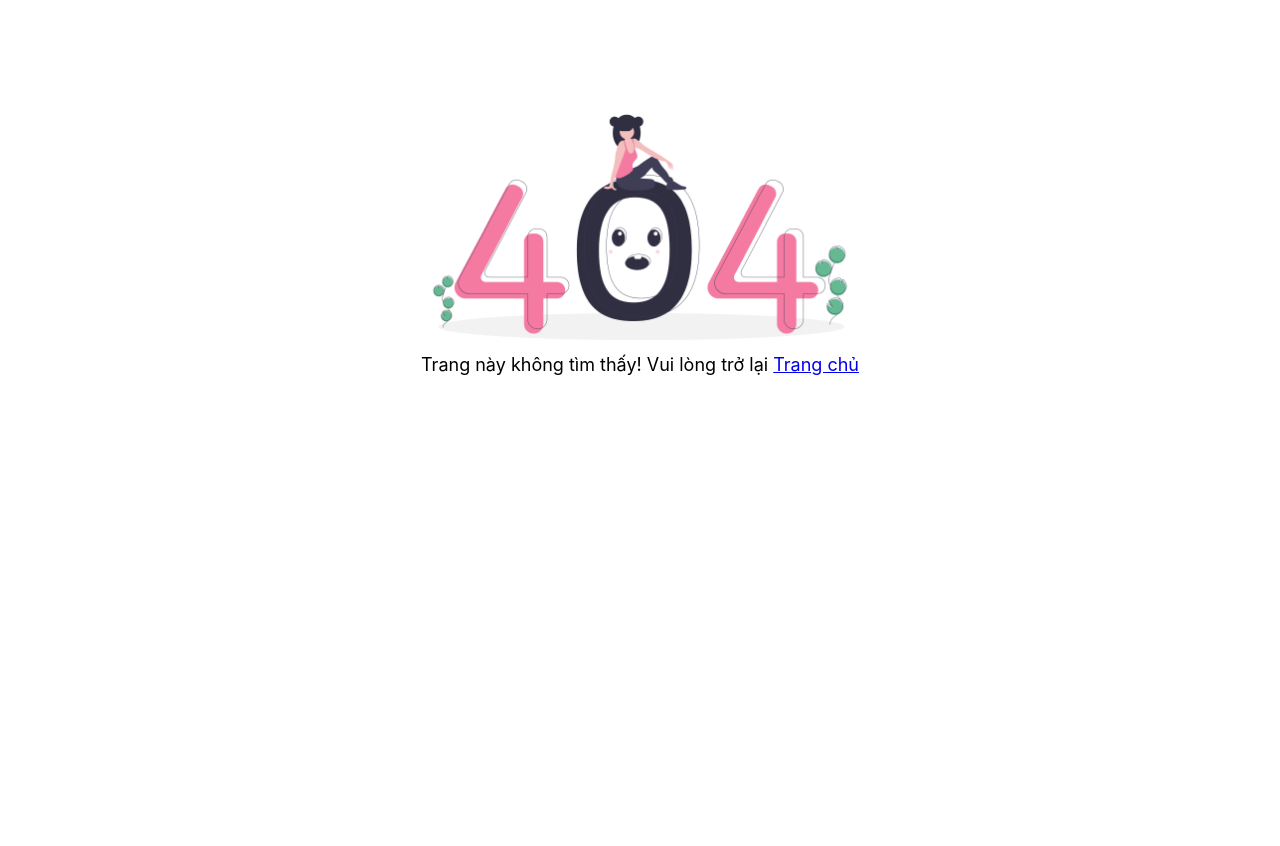
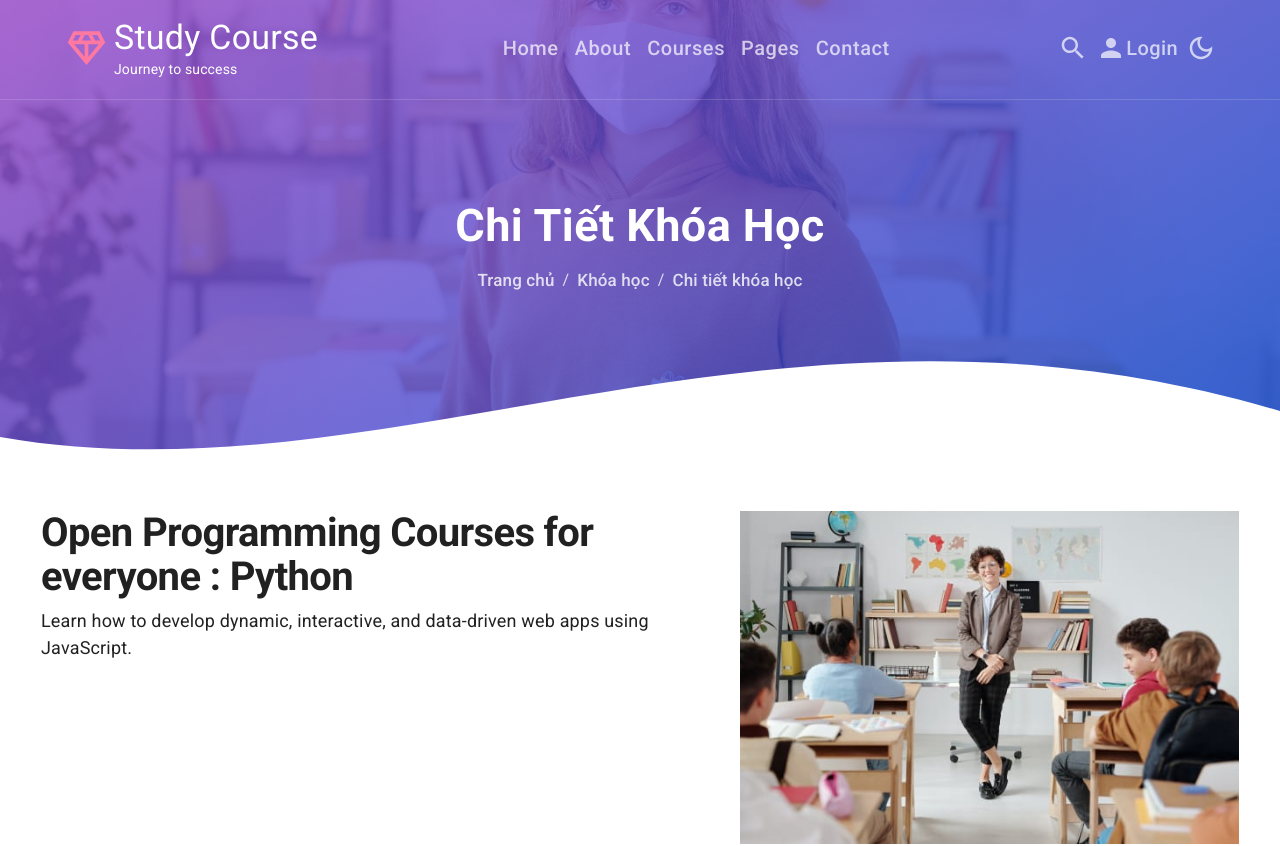
Before and after one commit to Juil53/Elearning-ReactJs, a React (Create React App) app: page /course-detail in a window 1280 px wide. Shown: the top 846 px of the page. Before the commit the page ends 800 px from the top, so only its background shows below. Built offline with nearby package versions, Linux system fonts and the light colour scheme.

Commit message:
Commit to pull

```diff
--- a/src/Routes/route.js
+++ b/src/Routes/route.js
@@ -17,6 +17,12 @@ const routesHome = [
     exact: false,
     path: "/courses",
     component: lazy(() => import("../templateHome/Courses/Courses")),
+  },
+  //Course detail
+  {
+    exact: false,
+    path: "/course-detail",
+    component: lazy(() => import("../templateHome/CourseDetail/CourseDetail")),
   },
   //UserProfile
   {
--- a/src/_components/Header/HomeHeader/Navbar.js
+++ b/src/_components/Header/HomeHeader/Navbar.js
@@ -54,7 +54,8 @@ const Navbar = () => {
   };
   React.useEffect(() => {
     window.addEventListener("scroll", changeNavbarColor);
-  }, []);
+    return () => window.removeEventListener("scroll", changeNavbarColor);
+  }, [colorChange]);
 
   const [anchorElNav, setAnchorElNav] = React.useState(null);
 
@@ -69,7 +70,7 @@ const Navbar = () => {
   return (
     <AppBar
       position="fixed"
-      sx={[{ boxShadow: 0,borderBottom:'1px solid #e7e7e72e' }, colorChange ? style.changeColor : style.navbar]}
+      sx={[{ boxShadow: 0, borderBottom: '1px solid #e7e7e72e' }, colorChange ? style.changeColor : style.navbar]}
     >
       <Container maxWidth="xl" sx={{ my: 2 }}>
         <Toolbar disableGutters>
--- /dev/null
+++ b/src/templateHome/CourseDetail/CourseDetail.js
@@ -0,0 +1,12 @@
+import React, { Fragment } from 'react';
+import Breadcrumb from './_components/Breadcrumb/Breadcrumb';
+import CourseContent from './_components/CourseContent/CourseContent';
+
+export default function CourseDetail() {
+    return (
+        <Fragment>
+            <Breadcrumb />
+            <CourseContent />
+        </Fragment>
+    )
+}
--- /dev/null
+++ b/src/templateHome/CourseDetail/_components/Breadcrumb/Breadcrumb.js
@@ -0,0 +1,19 @@
+import React from "react";
+import BreadcrumbContent from "./_components/BreadcrumbContent";
+import WaveSvg from "./_components/WaveSvg";
+import { Box } from "@mui/material";
+
+export default function Breadcrumb() {
+  const styles = {
+    root: {
+      position: "relative",
+    },
+  };
+
+  return (
+    <Box sx={styles.root}>
+      <BreadcrumbContent />
+      <WaveSvg />
+    </Box>
+  );
+}
--- /dev/null
+++ b/src/templateHome/CourseDetail/_components/Breadcrumb/_components/BreadcrumbContent.js
@@ -0,0 +1,126 @@
+import React from "react";
+import { Box, Link, Typography, Breadcrumbs } from "@mui/material";
+import { createTheme, ThemeProvider } from "@mui/material/styles";
+import { Link as RouterLink } from 'react-router-dom';
+
+const theme = createTheme({
+    breakpoints: {
+        values: {
+            xl: 1280,
+            lg: 1200,
+            md: 992,
+            sm: 768,
+            xm: 576,
+        },
+    },
+});
+
+export default function BreadcrumbContent() {
+    const styles = {
+        breadcrumbBackground: {
+            background: 'url("/img/courses/courses-banner1.jpg") no-repeat center',
+            backgroundSize: 'cover',
+            backgroundAttachment: 'fixed',
+            position: 'relative',
+            zIndex: 1,
+            py: '3rem',
+            '&:before': {
+                content: '""',
+                background: 'rgba(0, 0, 0, .55)',
+                position: 'absolute',
+                top: 0,
+                left: 0,
+                right: 0,
+                minHeight: '100%',
+                zIndex: -1,
+                backgroundImage: 'linear-gradient(148.25deg, #A253D8 3%, #1545CB 89.85%)',
+                opacity: '.8'
+            }
+        },
+        container: {
+            width: '100%',
+            mx: 'auto',
+            py: '1rem',
+            px: '15px',
+            [theme.breakpoints.up('xl')]: { maxWidth: 1200 },
+            [theme.breakpoints.up('lg')]: { maxWidth: 1140 },
+            [theme.breakpoints.up('md')]: {
+                maxWidth: 960,
+                padding: '1.5rem',
+                pt: '3rem',
+            },
+            [theme.breakpoints.up('sm')]: { maxWidth: 720 },
+            [theme.breakpoints.up('xm')]: { maxWidth: 540 }
+        },
+        title: {
+            color: '#fff',
+            fontSize: 45,
+            fontWeight: 600,
+            textAlign: 'center',
+            mt: '3rem',
+            [theme.breakpoints.up('md')]: { pt: '3rem' },
+            [theme.breakpoints.up('xm')]: { pt: '1rem' },
+            [theme.breakpoints.down('md')]: { fontSize: 40 },
+            [theme.breakpoints.down('sm')]: { fontSize: 35 }
+        },
+        breadcrumb: {
+            mt: '.5rem',
+            pb: '1.5rem',
+            textAlign: 'center',
+            color: '#fff',
+            opacity: '.8',
+            [theme.breakpoints.up('xm')]: { pb: '3rem' },
+            [theme.breakpoints.up('sm')]: { mb: '3rem' }
+        },
+        breadcrumbItem: {
+            color: '#fff',
+            fontWeight: 500,
+            fontSize: 17
+        },
+    }
+
+    return (
+        <ThemeProvider theme={theme}>
+            <Box sx={styles.breadcrumbBackground}>
+                <Box sx={styles.container}>
+                    <Typography
+                        component={'h2'}
+                        sx={styles.title}
+                    >
+                        Chi Tiết Khóa Học
+                    </Typography>
+                    <Box
+                        sx={{
+                            display: 'flex',
+                            justifyContent: 'center'
+                        }}
+                    >
+                        <Breadcrumbs sx={styles.breadcrumb}>
+                            <Link
+                                component={RouterLink}
+                                to='/'
+                                underline='none'
+                                sx={{
+                                    ...styles.breadcrumbItem,
+                                    '&:hover': { color: '#FE79A2' }
+                                }}>
+                                Trang chủ
+                            </Link>
+                            <Link
+                                component={RouterLink}
+                                to='/'
+                                underline='none'
+                                sx={{
+                                    ...styles.breadcrumbItem,
+                                    '&:hover': { color: '#FE79A2' }
+                                }}>
+                                Khóa học
+                            </Link>
+                            <Typography sx={styles.breadcrumbItem}>Chi tiết khóa học</Typography>
+                        </Breadcrumbs>
+                    </Box>
+                </Box>
+            </Box>
+        </ThemeProvider>
+    )
+}
--- /dev/null
+++ b/src/templateHome/CourseDetail/_components/Breadcrumb/_components/WaveSvg.js
@@ -0,0 +1,51 @@
+import React from "react";
+import { Box, SvgIcon } from "@mui/material";
+import { createTheme, ThemeProvider } from "@mui/material/styles";
+
+// Tạo svg image
+function WaveSvgComp(props) {
+  return (
+    <SvgIcon {...props}>
+      <path
+        d="M-5.07,73.52 C149.99,150.00 299.66,-102.13 500.00,49.98 L500.00,150.00 L0.00,150.00 Z"
+        style={{ stroke: "none", fill: "#fff" }}
+      ></path>
+    </SvgIcon>
+  );
+}
+
+const theme = createTheme({
+  breakpoints: {
+    values: {
+      waveSvgSm: 568.05,
+      waveSvgMd: 768.05,
+    },
+  },
+});
+
+export default function WaveSvg() {
+  const styles = {
+    waveWrapper: {
+      position: 'relative',
+      width: '100%',
+      marginTop: '-100px',
+      zIndex: 1,
+      height: 150,
+      [theme.breakpoints.down('waveSvgMd')]: {
+        height: 100
+      },
+      [theme.breakpoints.down('waveSvgSm')]: {
+        height: 80,
+        marginTop: '-80px'
+      }
+    }
+  }
+
+  return (
+    <ThemeProvider theme={theme}>
+      <Box sx={styles.waveWrapper}>
+        <WaveSvgComp viewBox='0 0 500 150' sx={{ width: '100%', height: '100%' }} preserveAspectRatio='none' />
+      </Box>
+    </ThemeProvider>
+  )
+}
--- /dev/null
+++ b/src/templateHome/CourseDetail/_components/CourseContent/CourseContent.js
@@ -0,0 +1,74 @@
+import { Box, Typography } from '@mui/material'
+import { ThemeProvider } from '@mui/styles'
+import { createTheme } from '@mui/system'
+import React, { Fragment } from 'react'
+
+const theme = createTheme({
+    breakpoints: {
+        values: {
+            md: 768,
+            sm: 576
+        }
+    }
+})
+
+export default function CourseContent() {
+    const style = {
+        containerFluid: {
+            width: '100%',
+            px: '15px',
+            mx: 'auto'
+        },
+        containerLeft: {
+            paddingRight: '1.5rem',
+            width: '100%',
+            [theme.breakpoints.up('md')]: {
+                flex: '0 0 58.33%',
+                maxWidth: '58.33%',
+            }
+        },
+        containerRight: {
+            [theme.breakpoints.up('md')]: {
+                flex: '0 0 41.67%',
+                maxWidth: '41.67%',
+            },
+            textAlign: 'right',
+            '& img': {
+                display: 'none',
+                [theme.breakpoints.up('sm')]: { display: 'inline' },
+                maxWidth: '100%'
+            }
+        },
+        courseTitle: {
+            fontSize: '2.5rem',
+            fontWeight: 700,
+            lineHeight: '2.75rem',
+            mb: '0.5rem'
+        },
+        courseDescription: {
+            fontSize: '1.125rem',
+            mb: '1rem'
+        },
+    }
+    return (
+        <Fragment>
+            <ThemeProvider theme={theme}>
+                <Box sx={{ ...style.containerFluid, maxWidth: '1228px' }}>
+                    <Box display='flex'>
+                        <Box sx={style.containerLeft}>
+                            <Typography variant='h1' sx={style.courseTitle}>
+                                Open Programming Courses for everyone : Python
+                            </Typography>
+                            <Typography variant='body1' sx={style.courseDescription}>
+                                Learn how to develop dynamic, interactive, and data-driven web apps using JavaScript.
+                            </Typography>
+                        </Box>
+                        <Box sx={style.containerRight}>
+                            <img src='/img/course1.jpg' alt='' />
+                        </Box>
+                    </Box>
+                </Box>
+            </ThemeProvider>
+        </Fragment>
+    )
+}
--- a/src/templateHome/Courses/_components/CourseList/_components/CourseCategory.js
+++ b/src/templateHome/Courses/_components/CourseList/_components/CourseCategory.js
@@ -34,7 +34,7 @@ export default function CourseCategory(props) {
                 <TextField
                     id='category-select'
                     select
-                    label='Course Category'
+                    label='Danh mục Khóa học'
                     value={selectCategory}
                     variant='filled'
                     onChange={handleChange}
```
